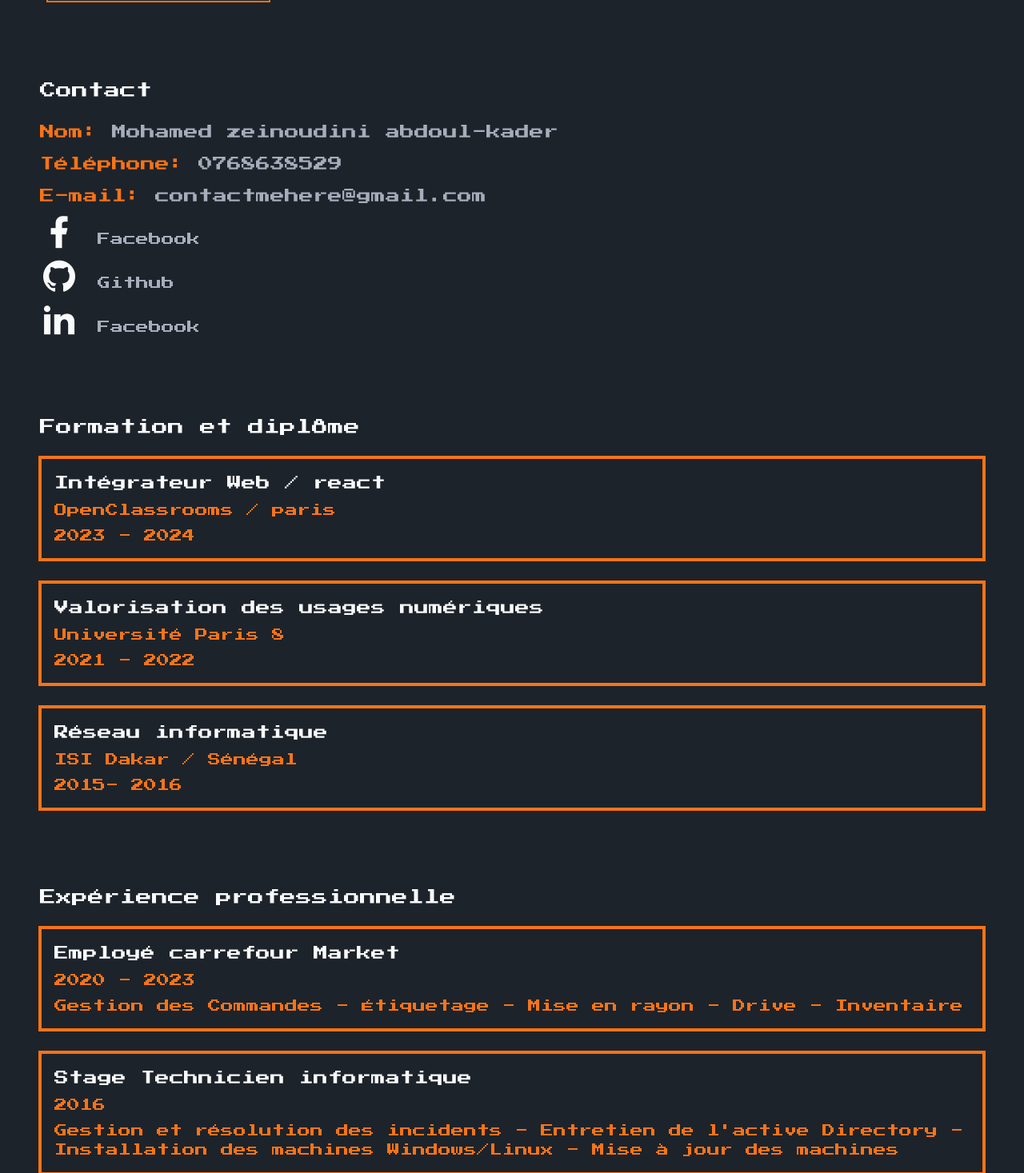
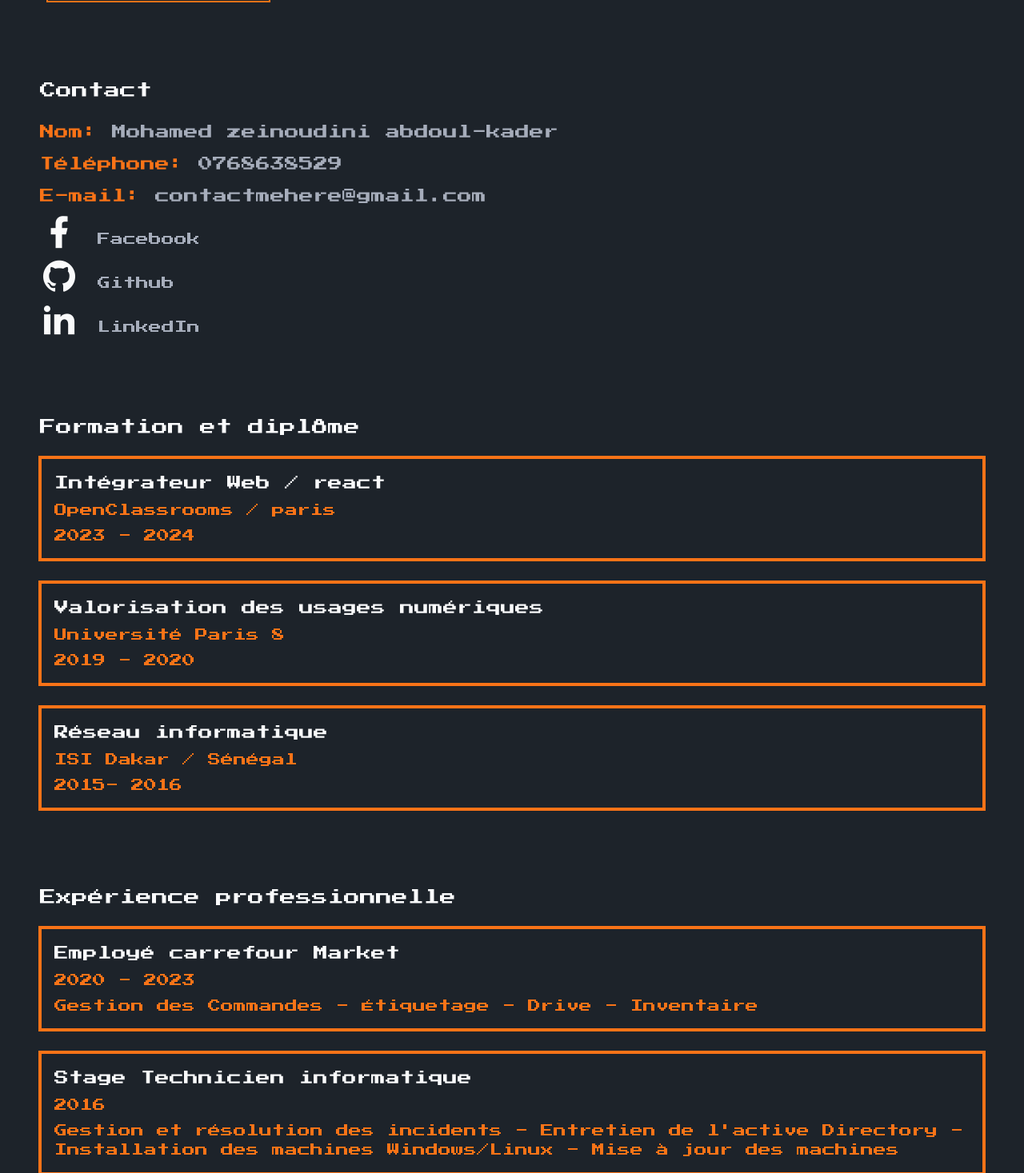
Before and after one commit to zeinou1/abdoul, a React (Vite) app: page /apropos in a window 1280 px wide. Shown: the part 470-1937 px from the top of the page at 80% size. Built offline with nearby package versions, Linux system fonts and the light colour scheme.

Commit message:
add error page

```diff
--- a/src/Components/UI/About.jsx
+++ b/src/Components/UI/About.jsx
@@ -31,15 +31,15 @@ const scrollToTop = () => {
             {setShowText ? (
               <span className="text-xl text-gray-50">lire la suite</span>
             ) : (
-              "Afficher"
+               ""
             )}
           </button>
 
           {showText && (
-            <p className="text-lg text-primaryColor font-bold mt-2 leading-8">
-              Je suis à la recherche d’une opportunité où je peux contribuer avec mon
-              expertise en React tout en continuant à grandir en tant que développeur.
-              Prêt à relever de nouveaux défis.
+              <p className="text-lg text-primaryColor font-bold mt-2 leading-8">
+                Je suis à la recherche d’une opportunité où je peux contribuer avec mon
+                expertise en React tout en continuant à grandir en tant que développeur.
+                Prêt à relever de nouveaux défis.
             </p>
           )}
         </div>
@@ -60,7 +60,7 @@ const scrollToTop = () => {
               {" "}
               <span className="text-primaryColor">E-mail:</span>{" "}
               <span>
-                <a href="zarikader@example.com" className="">
+                <a href="mailto:zarikader@example.com" className="">
                   contactmehere@gmail.com
                 </a>
               </span>
@@ -71,21 +71,27 @@ const scrollToTop = () => {
               <span className="text-gray-50 text-5xl ">
                 <i className="ri-facebook-fill"></i>
               </span>{" "}
-              <span className="pl-2">Facebook</span>
+              <span className="pl-2">
+                <a href="/">Facebook</a>
+              </span>
               <span className="text-4xl"></span>
             </div>
             <div>
               <span className="text-gray-50 text-5xl ">
                 <i className="ri-github-fill"></i>
               </span>{" "}
-              <span className="pl-2">Github</span>
+              <span className="pl-2">
+                <a href="/">Github</a>
+              </span>
               <span className="text-4xl"></span>
             </div>
             <div>
               <span className="text-gray-50 text-5xl ">
                 <i className="ri-linkedin-fill"></i>
               </span>{" "}
-              <span className="pl-2">Facebook</span>
+              <span className="pl-2">
+                <a href="/">LinkedIn</a>
+              </span>
               <span className="text-4xl"></span>
             </div>
           </div>
@@ -117,7 +123,7 @@ const scrollToTop = () => {
                     Valorisation des usages numériques
                   </h6>
                   <p className="text-primaryColor text-md">Université Paris 8</p>
-                  <span className="text-primaryColor text-md">2021 - 2022</span>
+                  <span className="text-primaryColor text-md">2019 - 2020</span>
                 </div>
 
                 <div
@@ -149,7 +155,7 @@ const scrollToTop = () => {
                   <h6 className="text-gray-50 md:text-lg ">Employé carrefour Market</h6>
                   <span className="text-primaryColor text-md">2020 - 2023</span>
                   <p className="text-primaryColor text-md">
-                    Gestion des Commandes - Étiquetage - Mise en rayon - Drive -
+                    Gestion des Commandes - Étiquetage - Drive -
                     Inventaire
                   </p>
                 </div>
```
